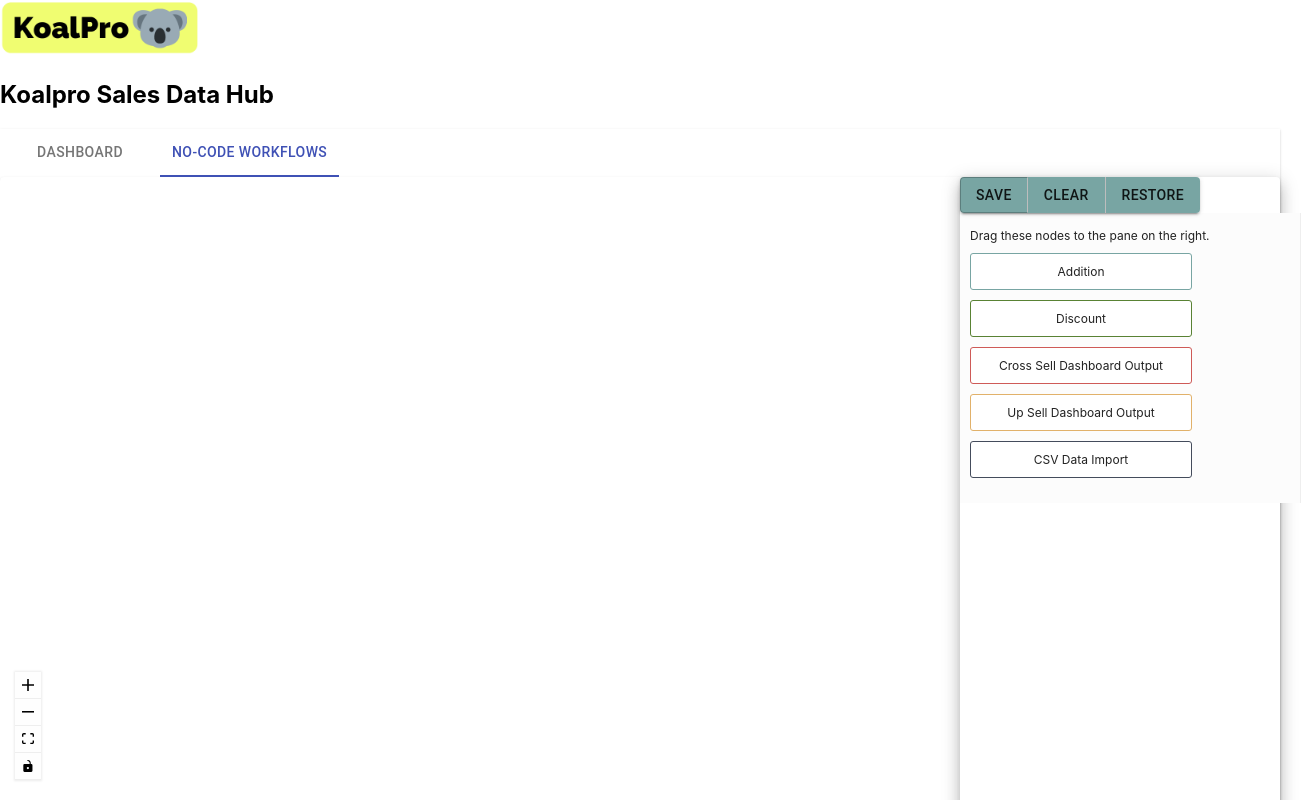
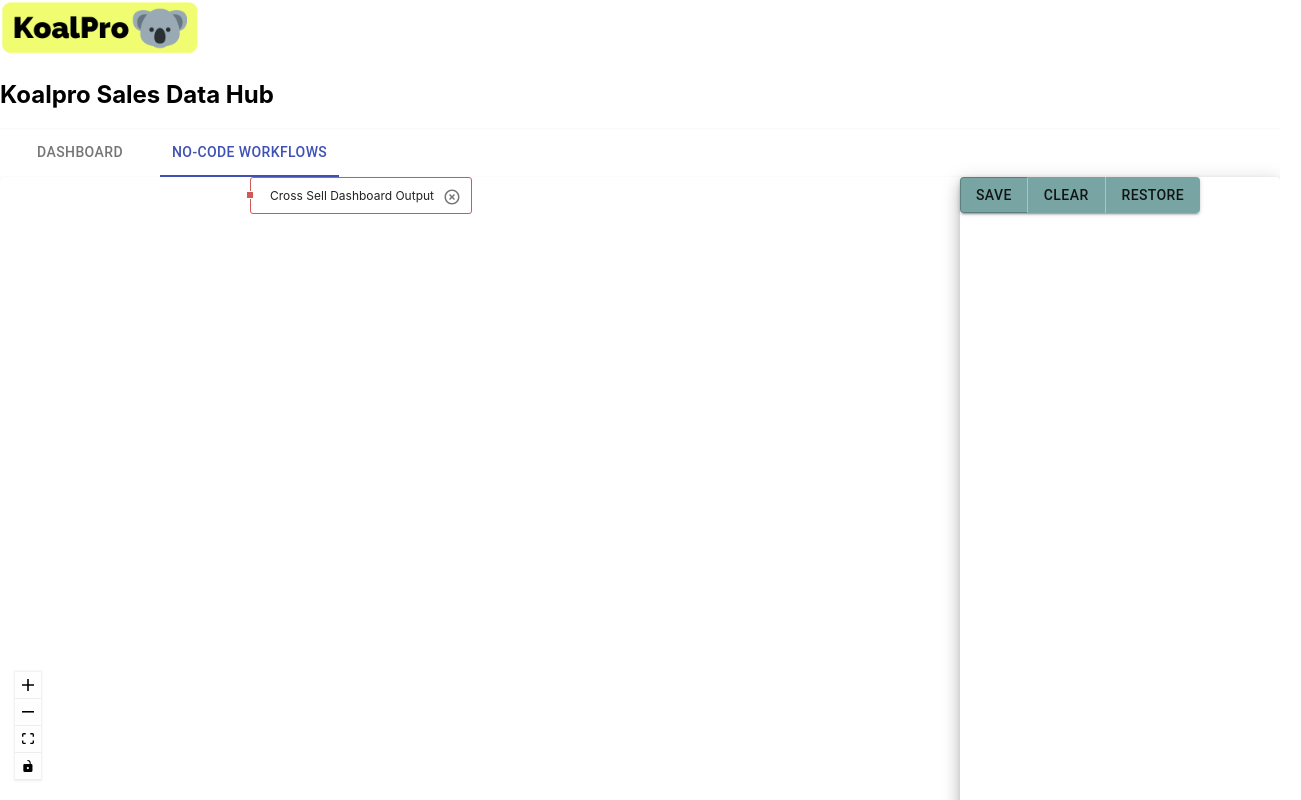
Before and after one commit to gmaruzhenko/koalpro, a React (Create React App) app in the folder frontend/: page / in a window 1280 px wide. Both pictures are taken after a click on the tab "NO-CODE WORKFLOWS". Shown: the top 800 px of the page, 1301 px wide, since content can reach past the window. Built offline with nearby package versions, Linux system fonts and the light colour scheme; no server answers.

Commit message:
refactored a start state

```diff
--- a/frontend/src/components/DnDFlow.js
+++ b/frontend/src/components/DnDFlow.js
@@ -22,6 +22,7 @@
 import Grid from "@material-ui/core/Grid";
 import UpSellOutputNode from "./nodes/UpSellOutputNode";
 import DiscountNode from "./nodes/DiscountNode";
+import defaultStartNodes from "./defaultStartNodes";
 
 const navy_color = '#444c5c';
 const ocean_color = '#78a5a3';
@@ -102,10 +103,12 @@
     button_edge: ButtonEdge,
 };
 
+
+
 const DnDFlow = () => {
     const reactFlowWrapper = useRef(null);
     const [reactFlowInstance, setReactFlowInstance] = useState(null);
-    const [nodes, setNodes, onNodesChange] = useNodesState([]);
+    const [nodes, setNodes, onNodesChange] = useNodesState(defaultStartNodes);
     const [edges, setEdges, onEdgesChange] = useEdgesState([]);
     const [elements, setElements] = useState([]);
     const [restoreFlag, setRestoreFlag] = useState(false);
@@ -126,7 +129,7 @@
         [restoreFlag]
     );
 
-    const onConnect = (params) => setEdges((eds) => addEdge({ ...params, type: 'button_edge' }, eds));
+    const onConnect = (params) => setEdges((eds) => addEdge({...params, type: 'button_edge'}, eds));
 
     const onInit = (_reactFlowInstance) =>
         setReactFlowInstance(_reactFlowInstance);
@@ -151,7 +154,7 @@
         event.dataTransfer.dropEffect = 'move';
     };
 
-    const onDrop =(event) => {
+    const onDrop = (event) => {
         event.preventDefault();
 
         const reactFlowBounds = reactFlowWrapper.current.getBoundingClientRect();
@@ -170,14 +173,11 @@
             id: getId(),
             type,
             position,
-                data: { label: `${type} node`, },
+            data: {label: `${type} node`,},
         };
 
         setNodes((nds) => nds.concat(newNode));
     };
-
-
-
 
 
     return (
@@ -185,7 +185,8 @@
             <div className="dndflow">
                 <ReactFlowProvider>
                     <Grid item xs={9} style={{display: "grid", alignItems: "stretch"}}>
-                        <div className="reactflow-wrapper" ref={reactFlowWrapper} style={{height: '800px', width: '800px'}}>
+                        <div className="reactflow-wrapper" ref={reactFlowWrapper}
+                             style={{height: '800px', width: '800px'}}>
                             <ReactFlow nodes={nodes}
                                        edges={edges}
                                        onNodesChange={onNodesChange}
@@ -197,9 +198,9 @@
                                        edgeTypes={edgeTypes}
                                        nodeTypes={nodeTypes}
                                        onInit={setReactFlowInstance}
-                                       nodesDraggable ={true}/>
+                                       nodesDraggable={true}/>
                         </div>
-                        <Controls />
+                        <Controls/>
                     </Grid>
                     <Grid item xs={3} style={{display: "grid", alignItems: "stretch"}}>
                         <Paper elevation={10}>
@@ -208,7 +209,7 @@
                                 <ClearButton onClick={onClear}>clear</ClearButton>
                                 <RestoreButton onClick={onRestore}>restore</RestoreButton>
                             </ButtonGroup>
-                            <Sidebar />
+                            {/*<Sidebar />*/}
                         </Paper>
                     </Grid>
 
--- /dev/null
+++ b/frontend/src/components/defaultStartNodes.js
@@ -0,0 +1,16 @@
+import {v4 as uuid} from "uuid";
+
+const getId = () => {
+    const unique_id = uuid();
+    return `dndnode_${unique_id}`
+};
+const defaultStartNodes = [
+    {
+        id: getId(),
+        type: 'cross_sell_output',
+        data: {
+            label: "cross_sell_output node"
+        },
+        position: {x: 250, y: 0},
+    }];
+export default defaultStartNodes;
```
Lines whose indentation alone changed are shown as unchanged.
